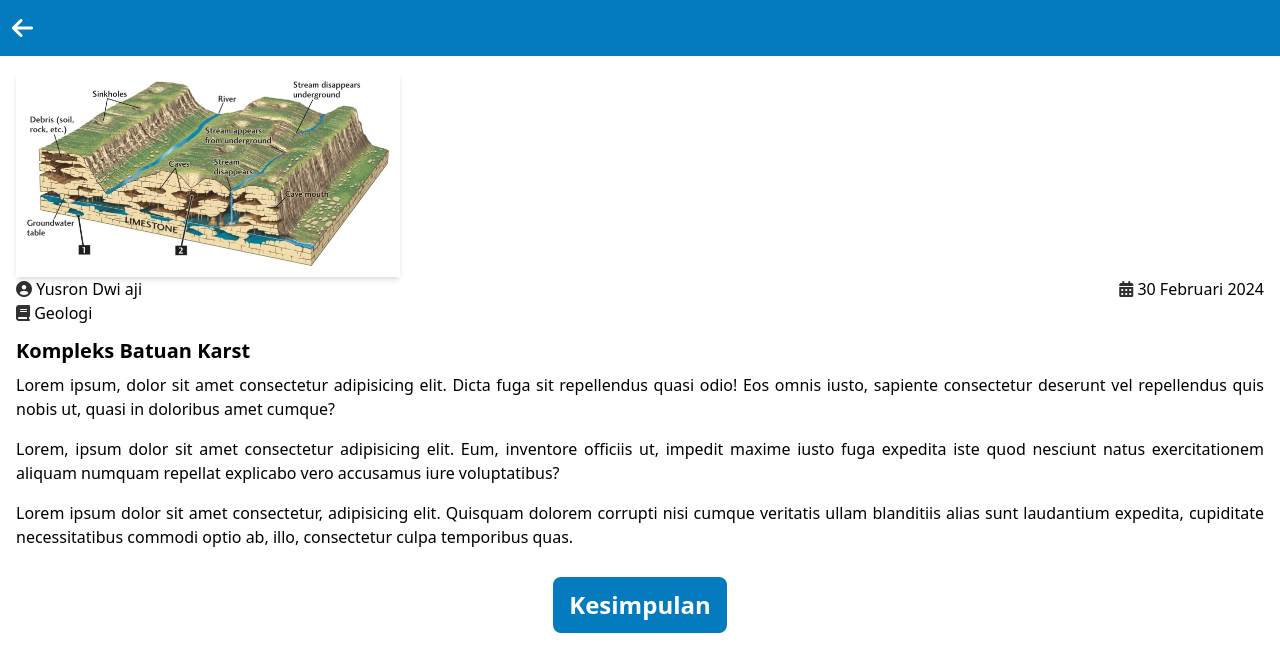
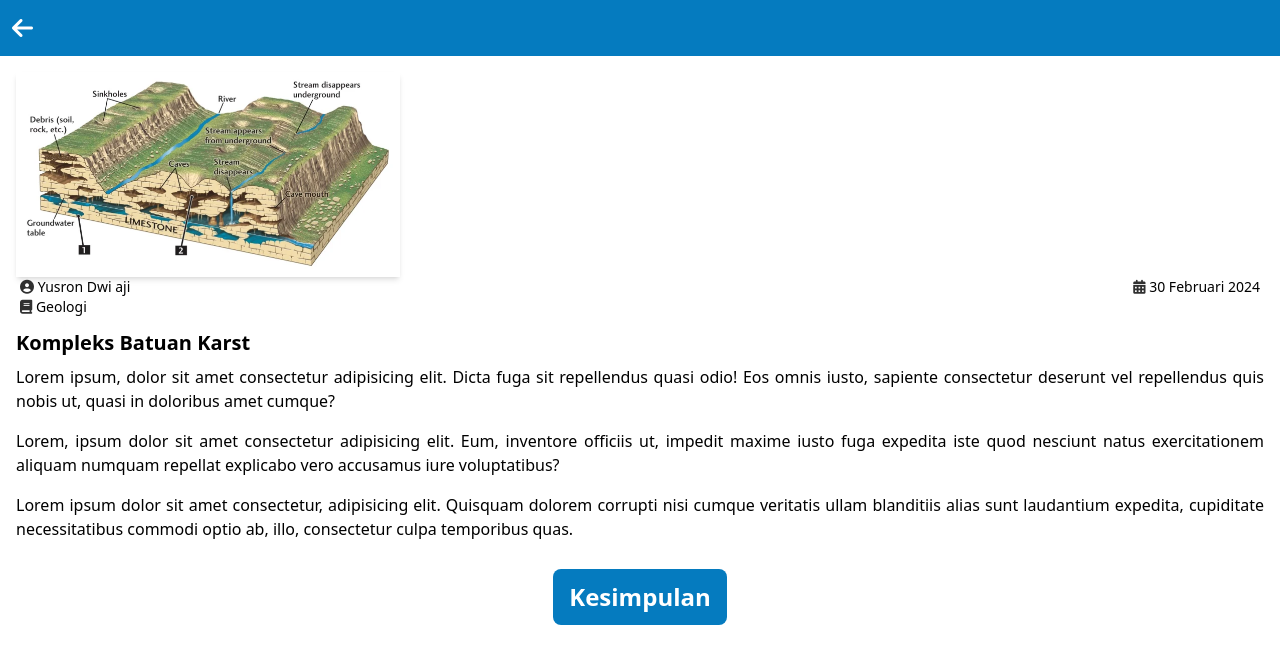
Before and after one commit to GNX56S/eliterasi-smagi, a website: page src/artikel.html in a window 1280 px wide. Drawn offline with Linux system fonts and the light colour scheme.

Commit message:
merubah ukuran font di detail penulis

```diff
--- a/src/artikel.html
+++ b/src/artikel.html
@@ -18,12 +18,12 @@
         <div class="baca-artikel mt-4 mx-4">
             <div class="">
                 <img class="shadow-md w-96 p-1" src="/src/image/batuan-karst.webp" alt="">
-                <div class="detail-penulis">
+                <div class="detail-penulis px-1">
                     <div class="penulis flex justify-between">
-                        <p><span><i class="fa-solid fa-circle-user" style="color: #303030;"></i></span>  Yusron Dwi aji</p>
-                        <p><span><i class="fa-solid fa-calendar-days" style="color: #303030;"></i></span> 30 Februari 2024</p>
+                        <p class="text-sm"><span><i class="fa-solid fa-circle-user" style="color: #303030;"></i></span>  Yusron Dwi aji</p>
+                        <p class="text-sm"><span><i class="fa-solid fa-calendar-days" style="color: #303030;"></i></span> 30 Februari 2024</p>
                     </div>
-                    <p><span><i class="fa-solid fa-book" style="color: #303030;"></i></span> Geologi</p>
+                    <p class="text-sm"><span><i class="fa-solid fa-book" style="color: #303030;"></i></span> Geologi</p>
                 </div>
             </div>
             <div class="isi-artikel mt-3">
```
Also changed, not shown: src/output.css.
